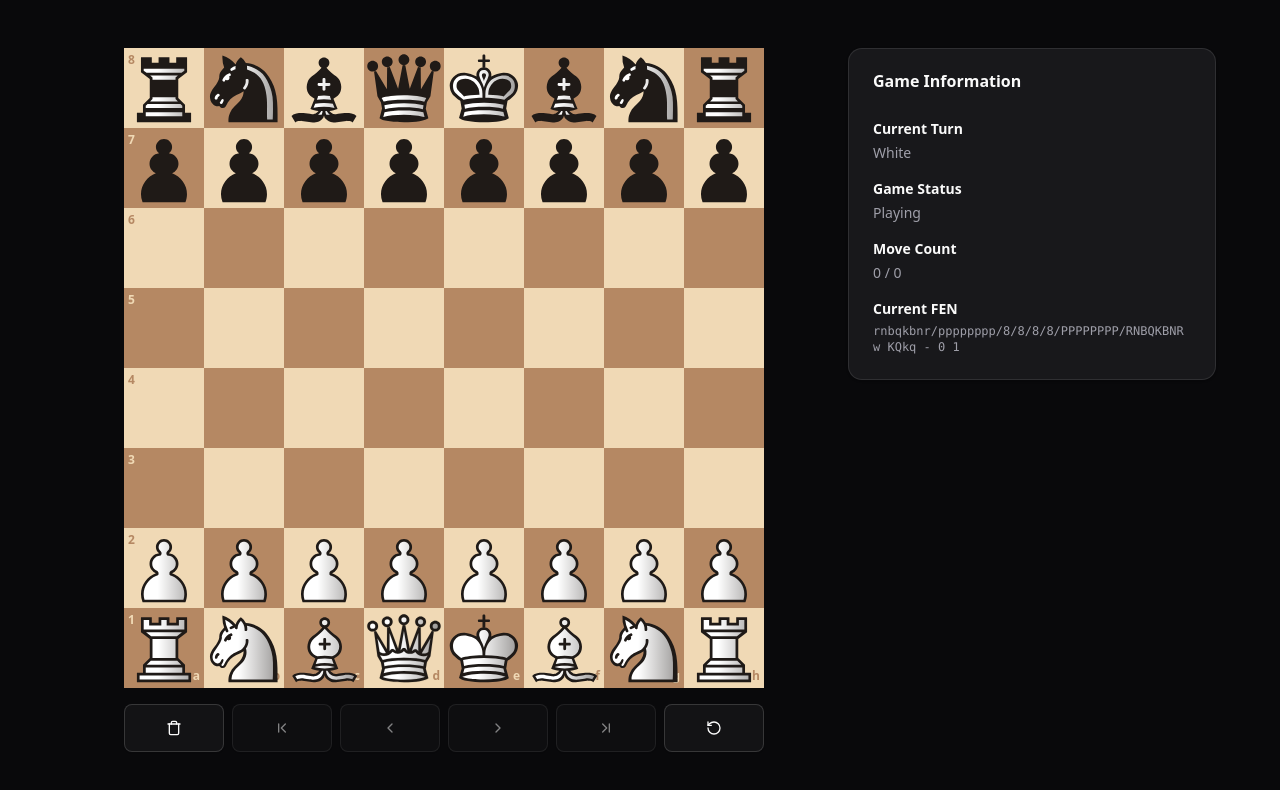
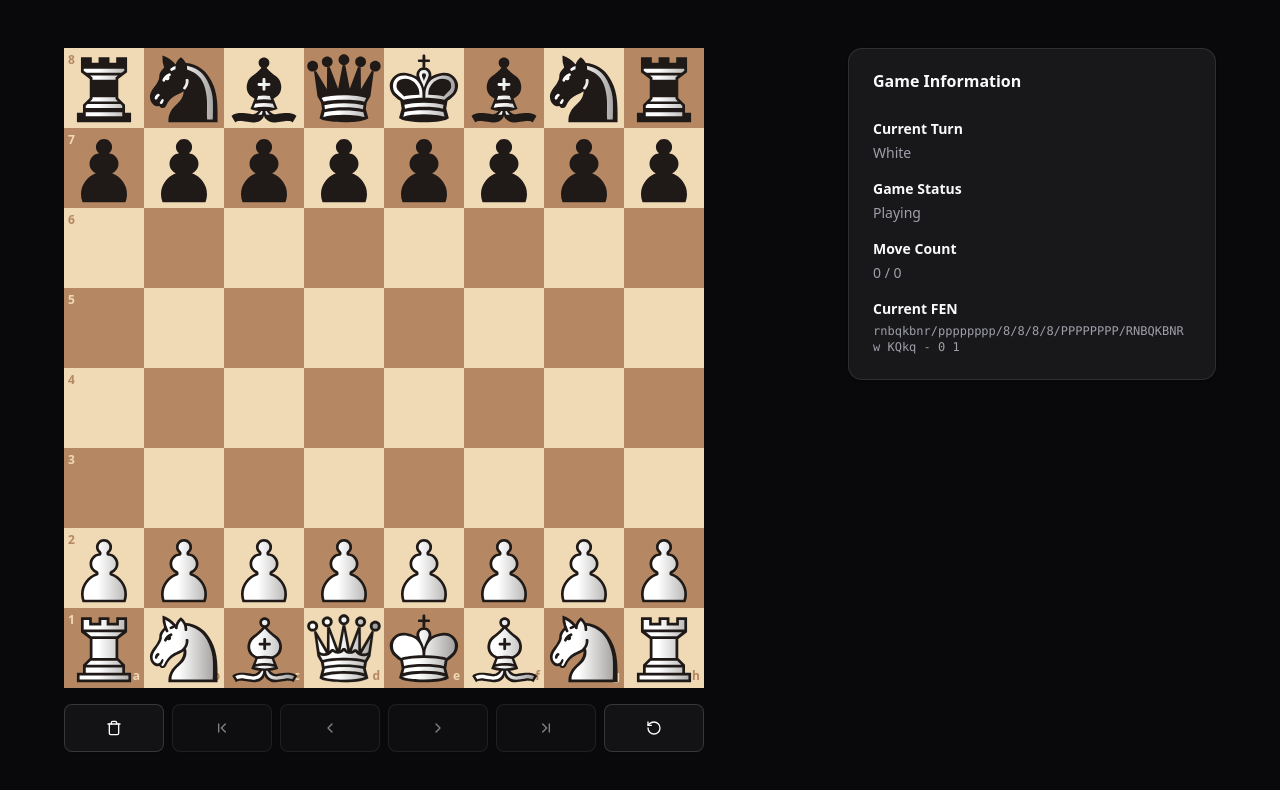
Before and after one commit to alijradii/chessbased-frontend, a React (Vite) app: page / in a window 1280 px wide. Shown: the top 790 px of the page. Built offline with nearby package versions, Linux system fonts and the light colour scheme.

Commit message:
Improved board UI layout on mobile devices

```diff
--- a/src/App.tsx
+++ b/src/App.tsx
@@ -9,7 +9,7 @@ function App() {
     <ThemeProvider>
       <main className="min-h-screen flex items-center justify-center p-4 bg-background">
         <div className="w-full max-w-6xl grid grid-cols-1 lg:grid-cols-3 gap-6">
-          <div className="lg:col-span-2 flex flex-col items-center">
+          <div className="lg:col-span-2 flex flex-col items-center md:max-w-[80vmin]">
             <ChessBoard
               pieceSet="merida"
               lightSquareColor="#f0d9b5"
@@ -20,7 +20,7 @@ function App() {
                 console.log("Move made, new FEN:", fen);
               }}
             />
-            <div className="mt-4 w-full max-w-[80vmin]">
+            <div className="mt-4 w-full">
               <BoardControls />
             </div>
           </div>
--- a/src/components/chess/chessboard.tsx
+++ b/src/components/chess/chessboard.tsx
@@ -484,7 +484,7 @@ export function ChessBoard({
     <>
       <div
         ref={boardRef}
-        className="relative w-full max-w-[80vmin] aspect-square grid grid-cols-8 grid-rows-8 select-none"
+        className="relative w-full aspect-square grid grid-cols-8 grid-rows-8 select-none"
         style={{
           userSelect: "none",
           WebkitUserSelect: "none",
```
